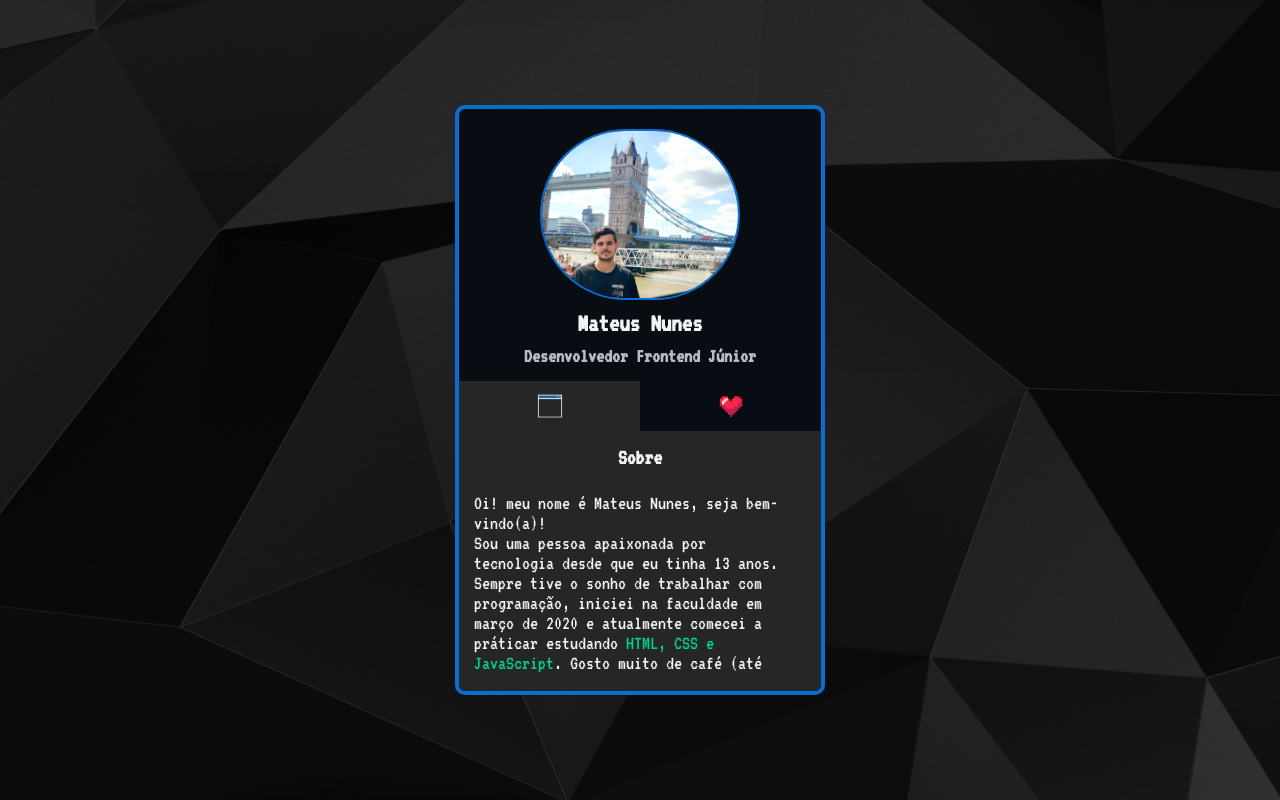
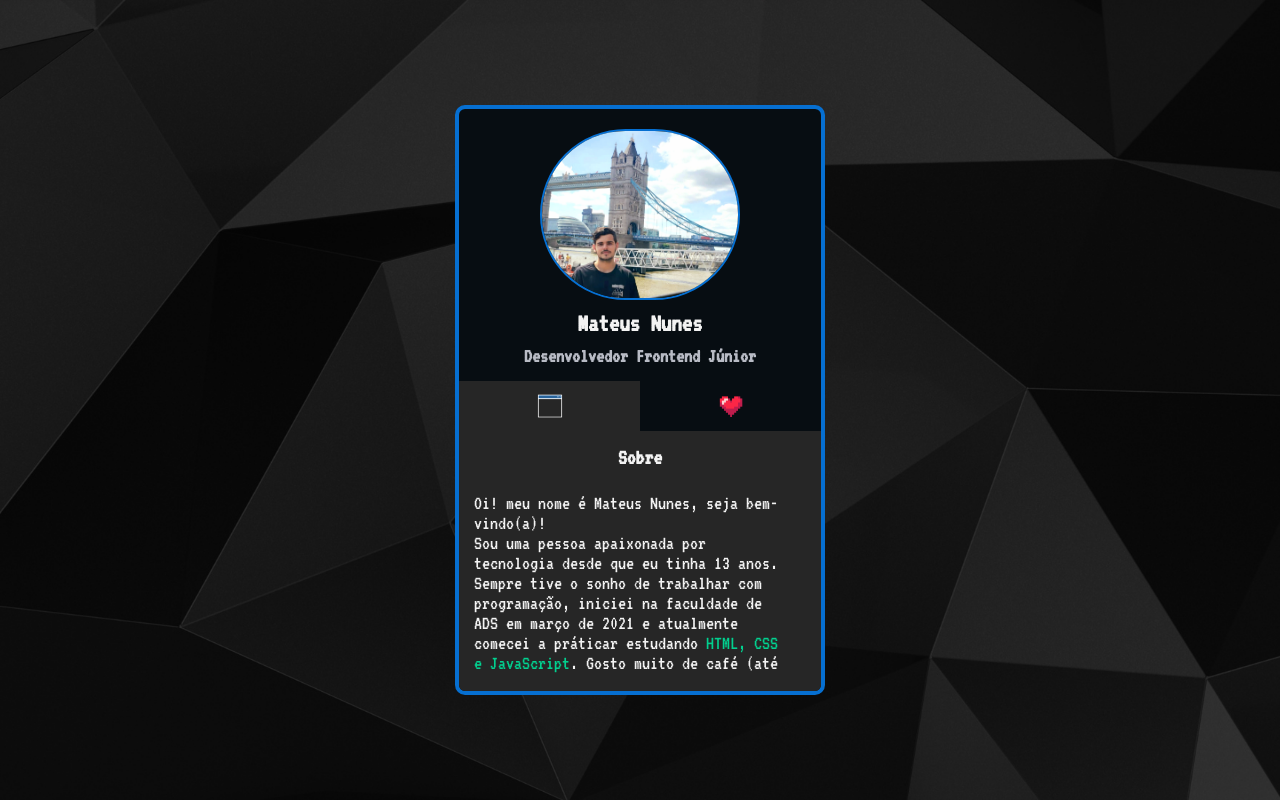
Before and after one commit to MateusN2/mini-potfolio, a plain HTML site: page index.html in a window 1280 px wide. Drawn offline with Linux system fonts and the light colour scheme.

Commit message:
Update index.html

```diff
--- a/index.html
+++ b/index.html
@@ -42,7 +42,7 @@
 
               <p>
                 Sou uma pessoa apaixonada por tecnologia desde que eu tinha 13
-                anos. Sempre tive o sonho de trabalhar com programação, iniciei na faculdade em março de 2020 e
+                anos. Sempre tive o sonho de trabalhar com programação, iniciei na faculdade de ADS em março de 2021 e
                 atualmente comecei a práticar estudando
                 <span>HTML, CSS e JavaScript</span>. Gosto muito de café (até demais), e meus
                 principais hobbies são jogar CSGO, ver animes e séries.
```
